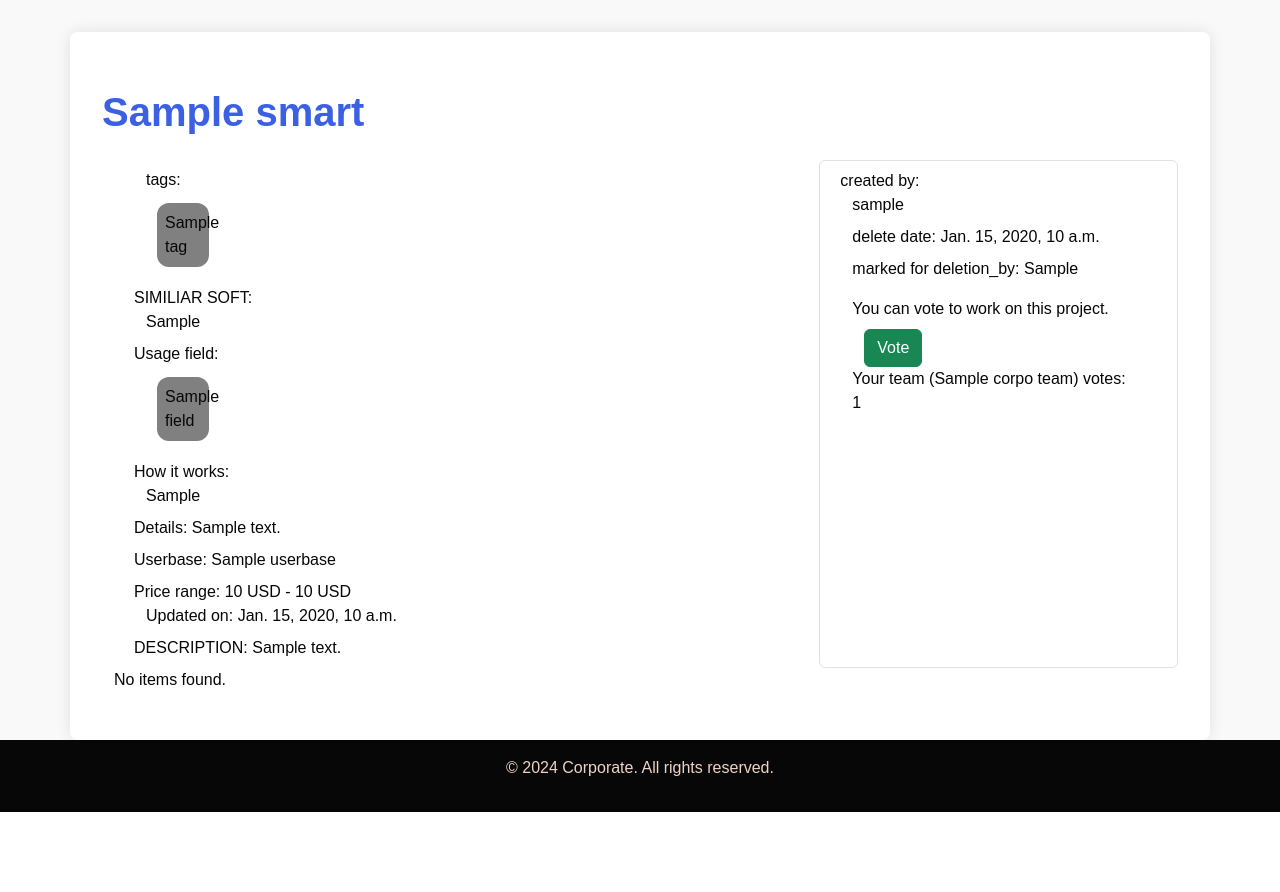
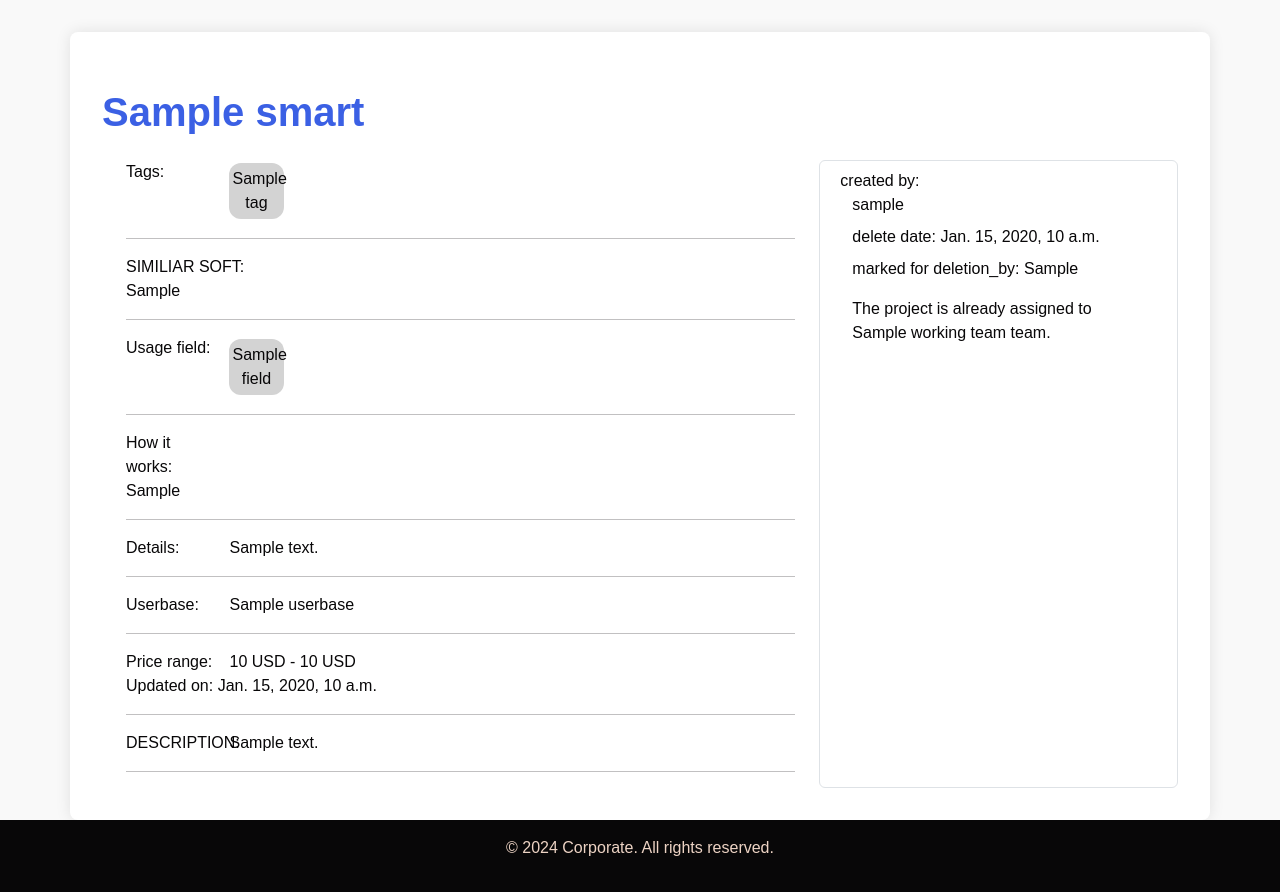
Before and after one commit to BegoneGIT/smarts_bank, a Django app: template projekt/templates/SmartDisplayTemplate.html in a window 1280 px wide. Shown: the part 56-948 px from the top of the page. Before the commit the page ends 868 px from the top, so only its background shows below. Run offline with Django 3.2, Linux system fonts and the light colour scheme; the template is opened without the code that fills it: most values are stand-ins (such as "Sample title", 1, 10 or a date in 2020); some web fonts are replaced.

Commit message:
[dev] managers can now assign a project to the team

```diff
--- a/projekt/models.py
+++ b/projekt/models.py
@@ -76,6 +76,7 @@ class Smart(models.Model):
     application_field = models.ManyToManyField(ApplicationField)
     price_range = models.ForeignKey(PriceRange, on_delete=models.CASCADE, blank=True)
     slug = models.SlugField()
+    working_team = models.ForeignKey(CorpoTeam, on_delete=models.SET_NULL, blank=True, null=True)
 
     def save(self, *args, **kwargs):
         if not self.id:
--- a/projekt/static/css/projekt/base.css
+++ b/projekt/static/css/projekt/base.css
@@ -86,8 +86,9 @@ legend {
 
 .rand-colored {
     float:left;
-    padding: 0.5em;
+    padding: 0.25em;
     margin: 3px;
     border-radius: 12px;
-    background-color: gray;
+    background-color: lightgray;
+    text-align: center;
 }
--- a/projekt/templates/SmartDisplayTemplate.html
+++ b/projekt/templates/SmartDisplayTemplate.html
@@ -9,46 +9,59 @@
         <div class="col-8">
             <div class="container">
 
-                <div class="row m-2">
-                    <span class="col-12">tags: </span>
-                    <div class="row m-2">
+                <div class="row  ml-2">
+                    <div class="row">
+                    <span class="col-2 ml-1"> Tags: </span>
                         {% for tag in smart.tag.all %}
                             <span class="col-1 mr-2 rand-colored"> {{ tag.tag_name }} </span>
                         {% endfor %}
                     </div>
                 </div>
-                <div class="row m-2">
-                    SIMILIAR SOFT:
-                    <span class="col-12 mr-5">{{ smart.similiar_software }}</span>
+                <hr/>
+                <div class="row ml-2">
+                    <span class="col-12 ml-1"> SIMILIAR SOFT:  </span>
+                    <span class="col-12 mr-5 ml-2">{{ smart.similiar_software }}</span>
                 </div>
-                <div class="row m-2">
-                    Usage field:
-                    <div class="row m-2">
+                <hr/>
+                <div class="row">
+                    <div class="row">
+                        <span class="col-2 ml-1"> Usage field: </span>
                     {% for field in smart.application_field.all %}
                         <span class="col-1 rand-colored"> {{ field.field_name }} </span>
                     {% endfor %}
                 </div>
             </div>
-                <div class="row m-2">
-                    How it works:
+            <hr/>
+            {% comment %} <div class="container"> {% endcomment %}
+                <div class="row ml-2">
+                    <span class="col-2 ml-1"> How it works:</span>
                         <span class="col-12 mr-5">{{ smart.how_it_works }}</span>
                 </div>
-                <div class="row m-2">Details:
+                <hr/>
+                <div class="row  ml-2">
+                    <span class="col-2 ml-1"> Details: </span>
                     {{ smart.details }}
                 </div>
-
-                <div class="row m-2">Userbase:
+                <hr/>
+                <div class="row ml-2">
+                    <span class="col-2 ml-1"> Userbase: </span>
                     {{ smart.userbase }}
                 </div>
-                <div class="row m-2">Price range:
+                <hr/>
+                <div class="row ml-2">
+                    <span class="col-2 ml-1"> Price range: </span>
+
                     {{ smart.price_range.price_start.amount }} {{ smart.price_range.price_start.currency }} - {{ smart.price_range.price_end.amount }} {{ smart.price_range.price_end.currency }}
                     <span> Updated on: {{ smart.price_range.updated }} </span>
                 </div>
-                <div class="row m-2">
-                    DESCRIPTION:
+                <hr/>
+                <div class="row ml-2">
+                    <span class="col-2 ml-1"> DESCRIPTION: </span>
                     {{ smart.description }}
                 </div>
+                <hr/>
             </div>
+            {% comment %} </div> {% endcomment %}
         </div>
         <div class="container col-4 border rounded">
             <div class="row m-2 mt-2">
@@ -70,25 +83,34 @@
             </div>
             {% endif %}
             <div class="row m-2 container">
+                {% if not smart.working_team %}
                 <div class="row mb-2">
+                    <span class="">
                     You can vote to work on this project.
+                    </span>
                 </div>
                 <div class="row mb-2">
-                    <a href="{% url 'vote-smart' smart.slug %}">
-                        <button class="btn btn-success">Vote</button>
+                    <a class="d-flex justify-content-center" href="{% url 'vote-smart' smart.slug %}">
+                        <button class="btn btn-success m-auto px-5">Vote</button>
                     </a>
+                    <span class="my-2 mx-0">
                     {% for team in team_votes %}
                         Your team ({{ team.corpo_team.team_name }}) votes: {{ team.counter }}
                     {% endfor %}
-
+                    </span>
                 </div>
-                {% if user.groups.all.0.name == "manager" or user.is_superuser %}
-                {% for team in all_votes %}
-                <div class="mb-3">
-                        <div>Team ({{ team.corpo_team.team_name }}) votes: {{ team.counter }}</div>
-                        <a href=""><button class="btn btn-primary">Assign project to a team</button></a>
+                    {% if user.groups.all.0.name == "manager" or user.is_superuser %}
+                    {% for team in all_votes %}
+                    <div class="mb-3">
+                            <div>Team ({{ team.corpo_team.team_name }}) votes: {{ team.counter }}</div>
+                            <a href="{% url 'assign-smart' smart.slug team.id %}"><button class="btn btn-primary">Assign project to a team</button></a>
+                    </div>
+                    {% endfor %}
+                    {% endif %}
+                {% else %}
+                <div class="row mb-2">
+                    The project is already assigned to {{ smart.working_team.team_name }} team.
                 </div>
-                {% endfor %}
                 {% endif %}
                 {% comment %} <div class="row mb-2">
                     To this point $ of your team members voted on that project
@@ -100,7 +122,7 @@
         <small class="text-muted">button to vote for proj</small> {% endcomment %}
     {% comment %} </a> {% endcomment %}
     {% comment %} {% empty %} {% endcomment %}
-    <p>No items found.</p>
+    {% comment %} <p>No items found.</p> {% endcomment %}
 </div>
 {% endblock %}
 {% block script %}
--- a/projekt/urls.py
+++ b/projekt/urls.py
@@ -16,7 +16,7 @@ Including another URLconf
 """
 from django.contrib import admin
 from django.urls import include, path
-from projekt.views.SmartsBankView import SmartsBankView, SmartDisplayView, SmartCreateView, RegisterSmartVoteView
+from projekt.views.SmartsBankView import SmartsBankView, SmartDisplayView, SmartCreateView, RegisterSmartVoteView, SmartAssignTeamView
 from projekt.views.UsersView import AddUserView, UserLoginView, UserLogoutView
 
 urlpatterns = [
@@ -36,4 +36,6 @@ urlpatterns = [
          name="logout"),
     path('smart/vote/<slug:slug>', RegisterSmartVoteView.as_view(),
          name="vote-smart"),
+     path('smart/<slug:slug>/assign/<int:team>', SmartAssignTeamView.as_view(),
+         name="assign-smart"),
 ]
```
Also changed, not shown: projekt/views/SmartsBankView.py (+14 -3 lines), projekt/db.sqlite3, projekt/migrations/0004_smart_working_team.py (added).
